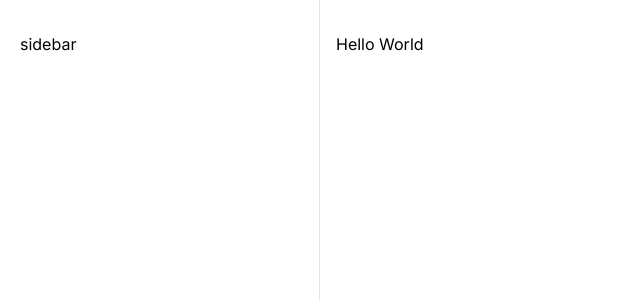
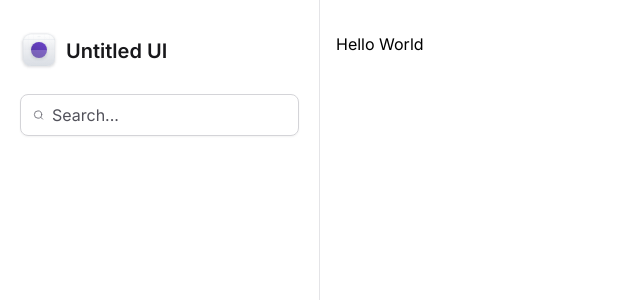
Before and after one commit to jaomuro/training-tailwindcss, a Next.js app: page / in a window 1280 px wide. Shown: the top 300 px of the page, without its empty margins (0-640 px from the left). Built offline with nearby package versions, Linux system fonts and the light colour scheme.

Commit message:
Adiciona search input

```diff
--- a/package.json
+++ b/package.json
@@ -9,6 +9,7 @@
     "lint": "next lint"
   },
   "dependencies": {
+    "lucide-react": "^0.338.0",
     "next": "14.1.0",
     "prettier-plugin-tailwindcss": "^0.5.11",
     "react": "^18",
--- a/src/app/layout.tsx
+++ b/src/app/layout.tsx
@@ -1,6 +1,7 @@
 import type { Metadata } from "next";
 import { Inter } from "next/font/google";
 import "./globals.css";
+import { Sidebar } from "@/components/Sidebar";
 
 const inter = Inter({ subsets: ["latin"] });
 
@@ -18,9 +19,7 @@
     <html lang="en">
       <body className={inter.className}>
       <div  className="min-h-screen grid grid-cols-app">
-        <aside className="border-r border-zinc-200 px-5 py-8">
-          sidebar
-        </aside>
+        <Sidebar></Sidebar>
         <main className="px-4 pb-12 pt-8">
         {children}
         </main>
--- /dev/null
+++ b/src/components/Sidebar/index.tsx
@@ -0,0 +1,14 @@
+import { Logo } from "./logo";
+import { Search } from "lucide-react";
+export function Sidebar() {
+    return (
+    <aside className="border-r border-zinc-200 px-5 py-8 space-y-6">
+        <Logo />
+
+        <div className="flex w-full items-center gap-2 rounded-lg border border-zinc-300 px-3 py-2 shadow-sm">
+        <Search className="h-5 text-zinc-500"></Search>
+        <input className="flex-1 outline-none border-none bg-transparent p-0 text-zinc-900 placeholder-zinc-600" placeholder="Search..." type="text" />
+        </div>
+    </aside>
+    )
+}
--- /dev/null
+++ b/src/components/Sidebar/logo.tsx
@@ -0,0 +1,209 @@
+export function Logo() {
+  return (
+    <strong className="flex items-center gap-2 text-xl font-semibold text-zinc-900">
+    <svg
+      width={38}
+      height={38}
+      viewBox="0 0 38 38"
+      fill="none"
+      xmlns="http://www.w3.org/2000/svg"
+    >
+      <g filter="url(#filter0_dd_16279_307)">
+        <g clipPath="url(#clip0_16279_307)">
+          <rect x={3} y={2} width={32} height={32} rx={8} fill="#fff" />
+          <rect
+            x={3}
+            y={2}
+            width={32}
+            height={32}
+            rx={8}
+            fill="url(#paint0_linear_16279_307)"
+          />
+          <path
+            fillRule="evenodd"
+            clipRule="evenodd"
+            d="M19 4.039c-7.71 0-13.961 6.25-13.961 13.961 0 7.71 6.25 13.961 13.961 13.961 7.71 0 13.961-6.25 13.961-13.961 0-7.71-6.25-13.961-13.961-13.961zM4.961 18c0-7.753 6.286-14.039 14.039-14.039S33.039 10.247 33.039 18 26.753 32.039 19 32.039 4.961 25.753 4.961 18z"
+            fill="#D0D5DD"
+          />
+          <path
+            fillRule="evenodd"
+            clipRule="evenodd"
+            d="M19 14.078a3.922 3.922 0 100 7.845 3.922 3.922 0 000-7.845zM15 18a4 4 0 118 0 4 4 0 01-8 0z"
+            fill="#D0D5DD"
+          />
+          <path
+            fillRule="evenodd"
+            clipRule="evenodd"
+            d="M19 15.32a2.68 2.68 0 100 5.36 2.68 2.68 0 000-5.36zM16.243 18a2.757 2.757 0 115.514 0 2.757 2.757 0 01-5.514 0z"
+            fill="#D0D5DD"
+          />
+          <path d="M18.961 2h.078v32h-.078V2z" fill="#D0D5DD" />
+          <path d="M35 17.96v.079H3v-.078h32z" fill="#D0D5DD" />
+          <path
+            d="M29.602 2h.078v32h-.078V2zM13.64 2h.078v32h-.077V2zM24.282 2h.077v32h-.077V2zM8.32 2h.078v32H8.32V2z"
+            fill="#D0D5DD"
+          />
+          <path
+            d="M35 28.602v.077H3v-.077h32zM35 12.64v.078H3v-.077h32zM35 23.281v.078H3v-.078h32zM35 7.32v.078H3V7.32h32z"
+            fill="#D0D5DD"
+          />
+          <g filter="url(#filter1_dd_16279_307)">
+            <circle
+              cx={19}
+              cy={18}
+              r={8}
+              fill="url(#paint1_linear_16279_307)"
+            />
+          </g>
+          <g filter="url(#filter2_b_16279_307)">
+            <path
+              d="M3 18h32v3.2c0 4.48 0 6.72-.872 8.432a8 8 0 01-3.496 3.496C28.92 34 26.68 34 22.2 34h-6.4c-4.48 0-6.72 0-8.432-.872a8 8 0 01-3.496-3.496C3 27.92 3 25.68 3 21.2V18z"
+              fill="#fff"
+              fillOpacity={0.2}
+            />
+          </g>
+        </g>
+        <rect
+          x={3.15}
+          y={2.15}
+          width={31.7}
+          height={31.7}
+          rx={7.85}
+          stroke="#D0D5DD"
+          strokeWidth={0.3}
+        />
+      </g>
+      <defs>
+        <filter
+          id="filter0_dd_16279_307"
+          x={0}
+          y={0}
+          width={38}
+          height={38}
+          filterUnits="userSpaceOnUse"
+          colorInterpolationFilters="sRGB"
+        >
+          <feFlood floodOpacity={0} result="BackgroundImageFix" />
+          <feColorMatrix
+            in="SourceAlpha"
+            values="0 0 0 0 0 0 0 0 0 0 0 0 0 0 0 0 0 0 127 0"
+            result="hardAlpha"
+          />
+          <feOffset dy={1} />
+          <feGaussianBlur stdDeviation={1} />
+          <feColorMatrix values="0 0 0 0 0.0627451 0 0 0 0 0.0941176 0 0 0 0 0.156863 0 0 0 0.06 0" />
+          <feBlend
+            in2="BackgroundImageFix"
+            result="effect1_dropShadow_16279_307"
+          />
+          <feColorMatrix
+            in="SourceAlpha"
+            values="0 0 0 0 0 0 0 0 0 0 0 0 0 0 0 0 0 0 127 0"
+            result="hardAlpha"
+          />
+          <feOffset dy={1} />
+          <feGaussianBlur stdDeviation={1.5} />
+          <feColorMatrix values="0 0 0 0 0.0627451 0 0 0 0 0.0941176 0 0 0 0 0.156863 0 0 0 0.1 0" />
+          <feBlend
+            in2="effect1_dropShadow_16279_307"
+            result="effect2_dropShadow_16279_307"
+          />
+          <feBlend
+            in="SourceGraphic"
+            in2="effect2_dropShadow_16279_307"
+            result="shape"
+          />
+        </filter>
+        <filter
+          id="filter1_dd_16279_307"
+          x={8}
+          y={8}
+          width={22}
+          height={22}
+          filterUnits="userSpaceOnUse"
+          colorInterpolationFilters="sRGB"
+        >
+          <feFlood floodOpacity={0} result="BackgroundImageFix" />
+          <feColorMatrix
+            in="SourceAlpha"
+            values="0 0 0 0 0 0 0 0 0 0 0 0 0 0 0 0 0 0 127 0"
+            result="hardAlpha"
+          />
+          <feOffset dy={1} />
+          <feGaussianBlur stdDeviation={1} />
+          <feColorMatrix values="0 0 0 0 0.0627451 0 0 0 0 0.0941176 0 0 0 0 0.156863 0 0 0 0.06 0" />
+          <feBlend
+            in2="BackgroundImageFix"
+            result="effect1_dropShadow_16279_307"
+          />
+          <feColorMatrix
+            in="SourceAlpha"
+            values="0 0 0 0 0 0 0 0 0 0 0 0 0 0 0 0 0 0 127 0"
+            result="hardAlpha"
+          />
+          <feOffset dy={1} />
+          <feGaussianBlur stdDeviation={1.5} />
+          <feColorMatrix values="0 0 0 0 0.0627451 0 0 0 0 0.0941176 0 0 0 0 0.156863 0 0 0 0.1 0" />
+          <feBlend
+            in2="effect1_dropShadow_16279_307"
+            result="effect2_dropShadow_16279_307"
+          />
+          <feBlend
+            in="SourceGraphic"
+            in2="effect2_dropShadow_16279_307"
+            result="shape"
+          />
+        </filter>
+        <filter
+          id="filter2_b_16279_307"
+          x={-2}
+          y={13}
+          width={42}
+          height={26}
+          filterUnits="userSpaceOnUse"
+          colorInterpolationFilters="sRGB"
+        >
+          <feFlood floodOpacity={0} result="BackgroundImageFix" />
+          <feGaussianBlur in="BackgroundImageFix" stdDeviation={2.5} />
+          <feComposite
+            in2="SourceAlpha"
+            operator="in"
+            result="effect1_backgroundBlur_16279_307"
+          />
+          <feBlend
+            in="SourceGraphic"
+            in2="effect1_backgroundBlur_16279_307"
+            result="shape"
+          />
+        </filter>
+        <linearGradient
+          id="paint0_linear_16279_307"
+          x1={19}
+          y1={2}
+          x2={19}
+          y2={34}
+          gradientUnits="userSpaceOnUse"
+        >
+          <stop stopColor="#fff" />
+          <stop offset={1} stopColor="#D0D5DD" />
+        </linearGradient>
+        <linearGradient
+          id="paint1_linear_16279_307"
+          x1={15}
+          y1={26}
+          x2={23}
+          y2={10}
+          gradientUnits="userSpaceOnUse"
+        >
+          <stop stopColor="#53389E" />
+          <stop offset={1} stopColor="#6941C6" />
+        </linearGradient>
+        <clipPath id="clip0_16279_307">
+          <rect x={3} y={2} width={32} height={32} rx={8} fill="#fff" />
+        </clipPath>
+      </defs>
+    </svg>
+    <span >Untitled UI</span>
+    </strong>
+  )
+}
```
Also changed, not shown: 1 other file (tests, documents, lock files or other folders).
